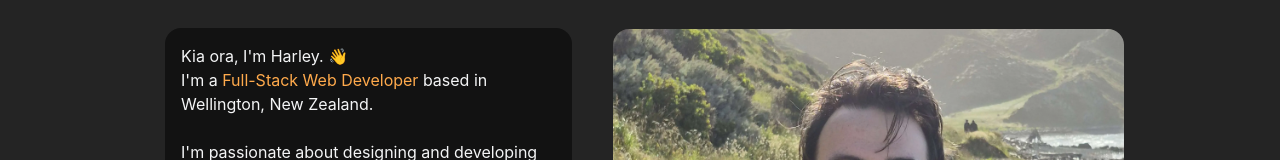
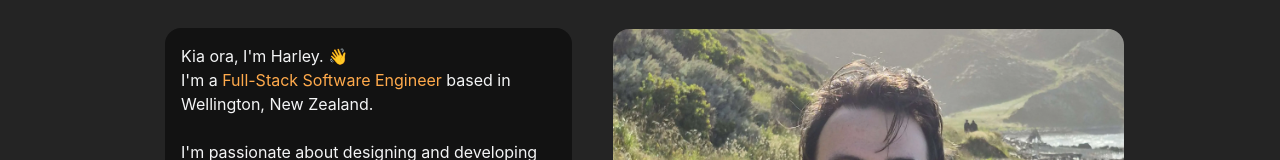
Before and after one commit to harleywelsby/Portfolio-Site, a React (Vite) app: page / in a window 1280 px wide. Shown: the part 194-354 px from the top of the page. Built offline with nearby package versions, Linux system fonts and the light colour scheme.

Commit message:
Tweak title in about me

```diff
--- a/src/components/AboutMe.tsx
+++ b/src/components/AboutMe.tsx
@@ -54,7 +54,7 @@ function AboutMe() {
               {`Kia ora, I'm Harley. 👋`}
               <br />
               {`I'm a `}
-              <OrangeHighlight>Full-Stack Web Developer</OrangeHighlight>
+              <OrangeHighlight>Full-Stack Software Engineer</OrangeHighlight>
               {` based in Wellington, New Zealand.`}
               <br />
               <br />
```
